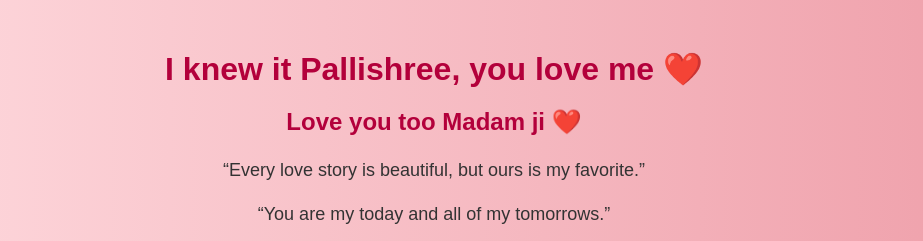
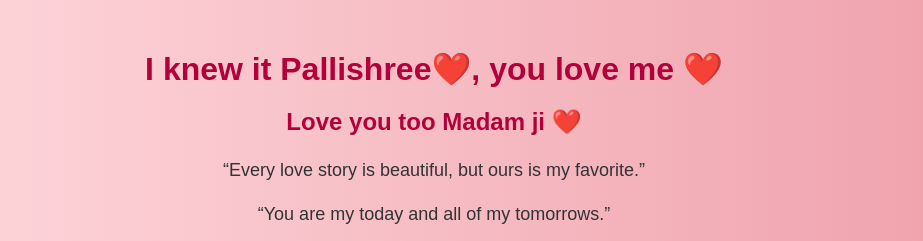
Before and after one commit to Bhim-264/propose-day-website, a plain HTML site: page love.html in a window 1280 px wide. Shown: the top 241 px of the page, without its empty margins (206-1129 px from the left). Drawn offline with Linux system fonts and the light colour scheme.

Commit message:
Fix HTML formatting and improve romantic message

```diff
--- a/love.html
+++ b/love.html
@@ -54,7 +54,7 @@
 </head>
 <body>
 
-  <h1>I knew it Pallishree, you love me ❤️</h1>
+  <h1>I knew it Pallishree❤️, you love me ❤️</h1>
   <h2>Love you too Madam ji ❤️</h2>
 
   <!-- Romantic Quotes -->
```
